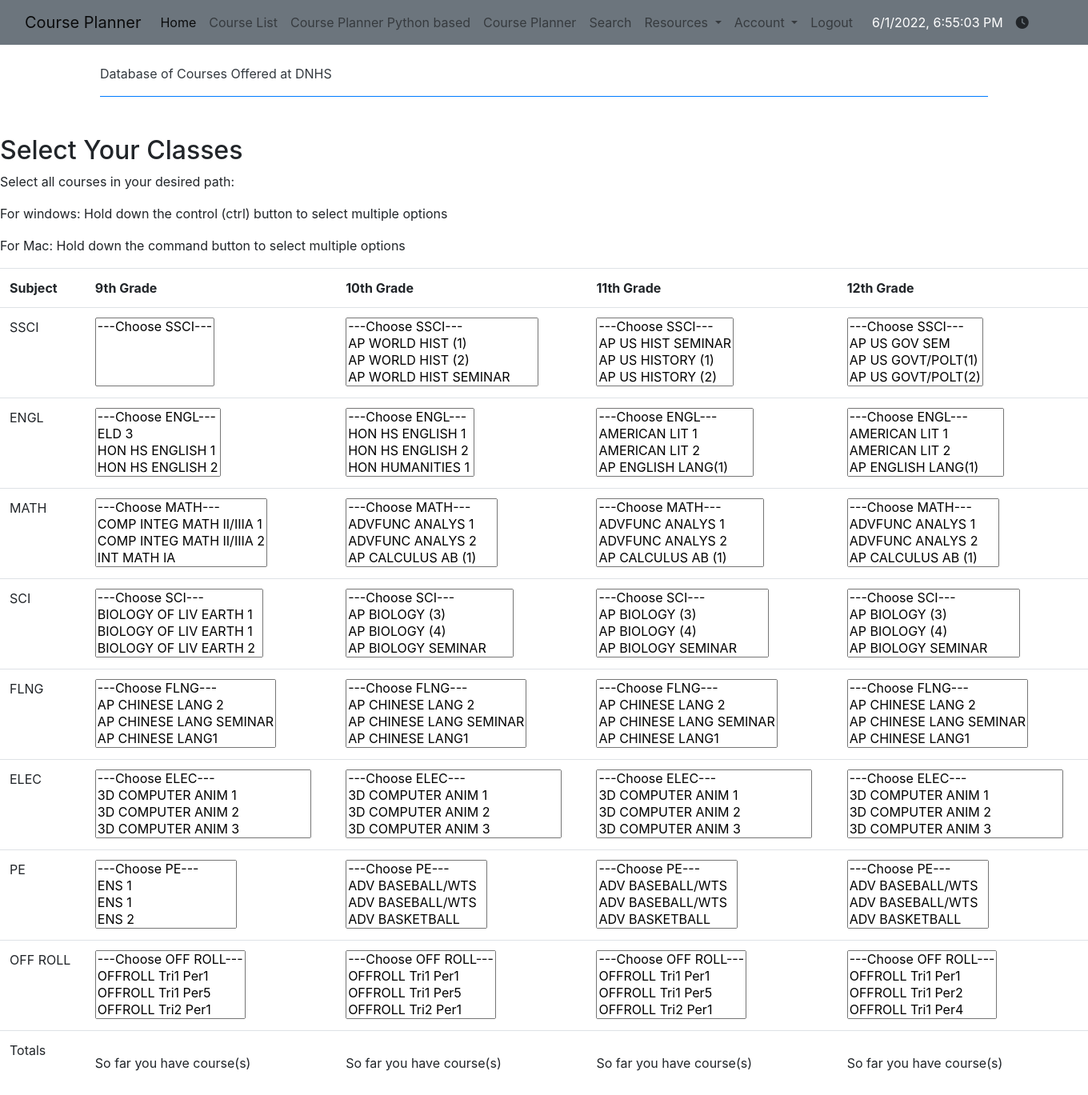
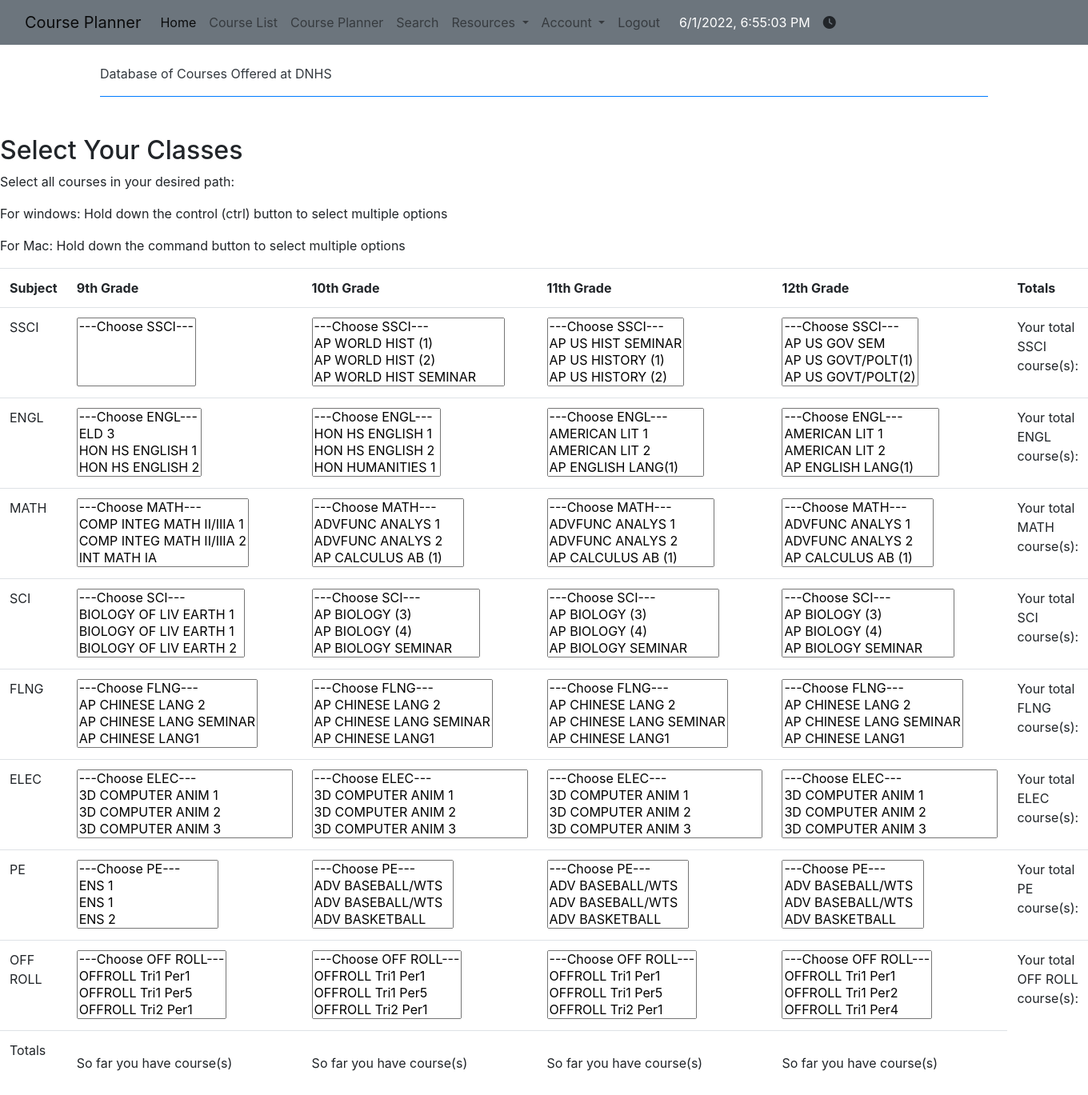
Before and after one commit to parkjessie/LAJ, a Flask app: page /crud/fouryearplanner in a window 1360 px wide. Shown: the whole page at 80% size. Run offline with Flask 2, Linux system fonts and the light colour scheme; data comes from the database, SQL or seed files in the repository; some libraries are stand-ins or nearby versions.

Commit message:
totals update in credits and courses

```diff
--- a/crudy/templates/cruddy/fouryearplanner.html
+++ b/crudy/templates/cruddy/fouryearplanner.html
@@ -34,7 +34,7 @@
                         <th>10th Grade</th>
                         <th>11th Grade</th>
                         <th>12th Grade</th>
-{#                        <th>Totals</th>#}
+                        <th>Totals</th>
                     </tr>
 
 
@@ -48,11 +48,10 @@
                             {% for grade in subject_list %}
                                 {% set grade_index = loop.index - 1 %}
                                 {% set grade_index_str = grade_index | string() %}
-
                                 {% set course_param = grade_index_str + subjects_titles[index] %}
                                 <td>
                                     <form>
-                                        <select multiple onchange="totals('{{ course_param }}', {{ grade_index_str}})" id="{{ course_param }}">
+                                        <select multiple onchange="totals('{{ course_param }}', {{ grade_index_str}}, {{ credits }})" id="{{ course_param }}">
                                             <option value="">---Choose {{ subjects_titles[index] }}---</option>
                                             {% for course in grade %}
                                                 <option value={{ course['course_id'] }}>{{ course['course_name'] }}</option>
@@ -60,11 +59,11 @@
                                         </select>
                                     </form>
                                 </td>
-{#                                {% if grade_index_str == '3' %}#}
-{#                                    {% set credits = subjects_titles[index] | string() %}#}
-{#                                    {% set course_param = course_param | string() %}#}
-{#                                    <td onclick="counting_totals('{{ course_param }}', '{{ credits }}')" id="{{ credits }}">hello</td>#}
-{#                                {% endif %}#}
+                                {% if grade_index_str == '3' %}
+                                    {% set credits = subjects_titles[index] | string() %}
+                                    {% set course_param = course_param | string() %}
+                                    <td onclick="totals('{{ course_param }}', {{ grade_index_str}}, '{{ credits }}')">Your total {{ subjects_titles[index] }} course(s): <span id="{{ credits }}"></span></td>
+                                {% endif %}
                             {% endfor %}
                         </tr>
                     {% endfor %}
@@ -87,15 +86,23 @@
     let totalJuniorCourses = 0
     let totalSeniorCourses = 0
 
-    function totals(course_param, grade_index_str) {
+    let totalSSCICourses = 0
+    let totalENGLCourses = 0
+    let totalMATHCourses = 0
+    let totalSCICourses = 0
+    let totalFLNGCourses = 0
+    let totalELECCourses = 0
+    let totalPECourses = 0
+
+    function totals(course_param, grade_index_str, credits) {
+        console.log("credits is: " + credits)
         var access= document.getElementById(course_param).selectedOptions
         console.log(access)
 
         var values = Array.from(access).map(({ value }) => value);
         console.log(values);
 
-            grade = grade_index_str
-
+        var grade = grade_index_str
 
             // if you try to unclick something, it's not subtracted from the total number of courses
         if (grade === 0) {
@@ -169,30 +176,60 @@
 
         }
             console.log("Grade is: " + grade)
+
+        grade_index_str = String(grade_index_str)
+        console.log(typeof grade_index_str)
+
+        // id of td cell to update with totals
+        var subject_total = document.getElementById(grade_index_str)
+        console.log(subject_total)
+
+
+        // substring in order to iterate through and check for totals
+        var subject = course_param.substring(1)
+        console.log(subject)
+        console.log("credits" + credits)
+
+        if (subject === "SSCI") {
+            totalSSCICourses = totalSSCICourses + values.length
+            console.log("credits is: " + credits)
+            document.getElementById("SSCI").innerHTML = totalSSCICourses
         }
-        {##}
-        {#let totalSSCI = 0#}
-        {##}
-        {#function counting_totals(course_param, credits) {#}
-        {#    // which td to change/where totals will be#}
-        {#    var subject_total = document.getElementById(credits)#}
-        {#    console.log(subject_total)#}
-        {##}
-        {#    var access = document.getElementById(course_param).selectedOptions#}
-        {#    console.log(access)#}
-        {#    var values = Array.from(access).map(({value}) => value);#}
-        {#    console.log(values);#}
-        {##}
-        {#    var subject = course_param.substring(1)#}
-        {#    console.log(subject)#}
-        {#  }#}
-        {##}
 
-    // totals don't update correctly
+        if (subject === "ENGL") {
+            totalENGLCourses = totalENGLCourses + values.length
+            console.log("credits is: " + credits)
+            document.getElementById("ENGL").innerHTML = totalENGLCourses
+        }
+
+        if (subject === "MATH") {
+            totalMATHCourses = totalMATHCourses + values.length
+            document.getElementById("MATH").innerHTML = totalMATHCourses
+        }
+
+        if (subject === "SCI") {
+            totalSCICourses = totalSCICourses + values.length
+            document.getElementById("SCI").innerHTML = totalSCICourses
+        }
+
+        if (subject === "FLNG") {
+            totalFLNGCourses = totalFLNGCourses + values.length
+            document.getElementById("MATH").innerHTML = totalFLNGCourses
+        }
+
+        if (subject === "ELEC") {
+            totalELECCourses = totalELECCourses + values.length
+            document.getElementById("MATH").innerHTML = totalELECCourses
+        }
+
+        if (subject === "PE") {
+            totalPECourses = totalPECourses + values.length
+            document.getElementById("MATH").innerHTML = totalPECourses
+        }
 
 
 
-
+    }
     </script>
 
 {% endblock %}
--- a/templates/layouts/navbar.html
+++ b/templates/layouts/navbar.html
@@ -20,8 +20,7 @@
                     </li>
 
                     <a class="nav-link" href={{ url_for('crud.crud') }}>Course List <span class="sr-only"></span></a>
-                    <a class="nav-link" href={{ url_for('crud.fouryearplanner') }}>Course Planner Python based <span class="sr-only"></span></a>
-                    <a class="nav-link" href={{ url_for('fouryearplan') }}>Course Planner<span class="sr-only"></span></a>
+                    <a class="nav-link" href={{ url_for('crud.fouryearplanner') }}>Course Planner<span class="sr-only"></span></a>
                     <a class="nav-link" href={{ url_for('crud.search') }}>Search <span class="sr-only"></span></a>
 
                     <li class="nav-item dropdown">
```
Lines whose indentation alone changed are shown as unchanged.
